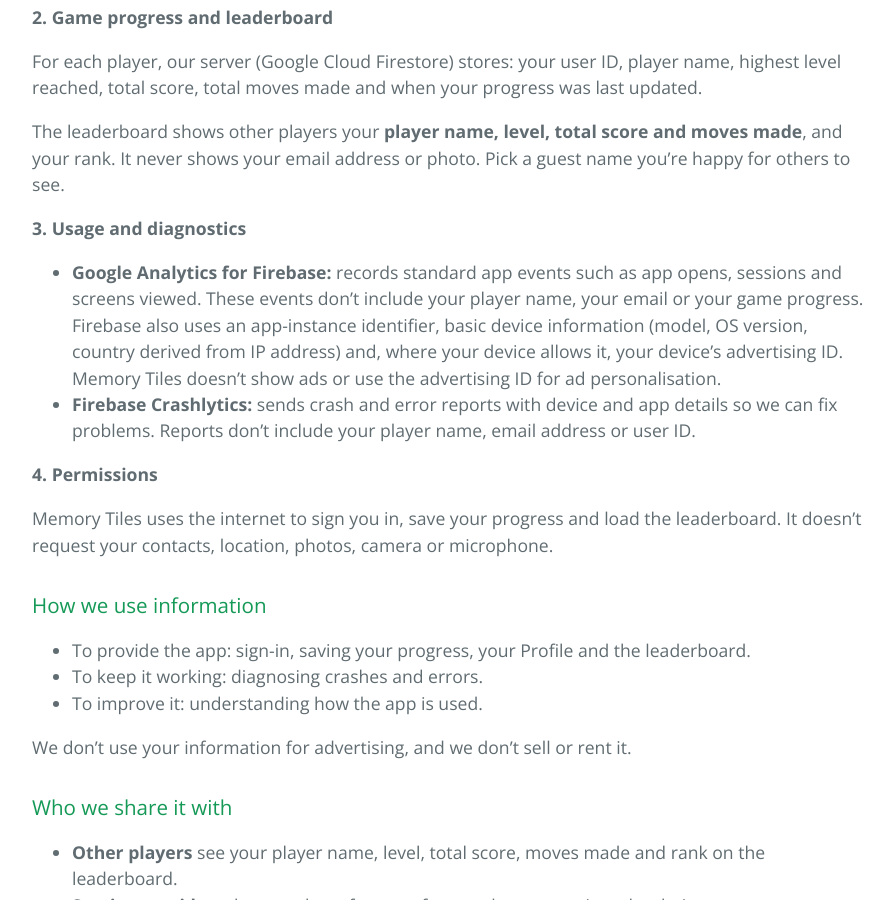
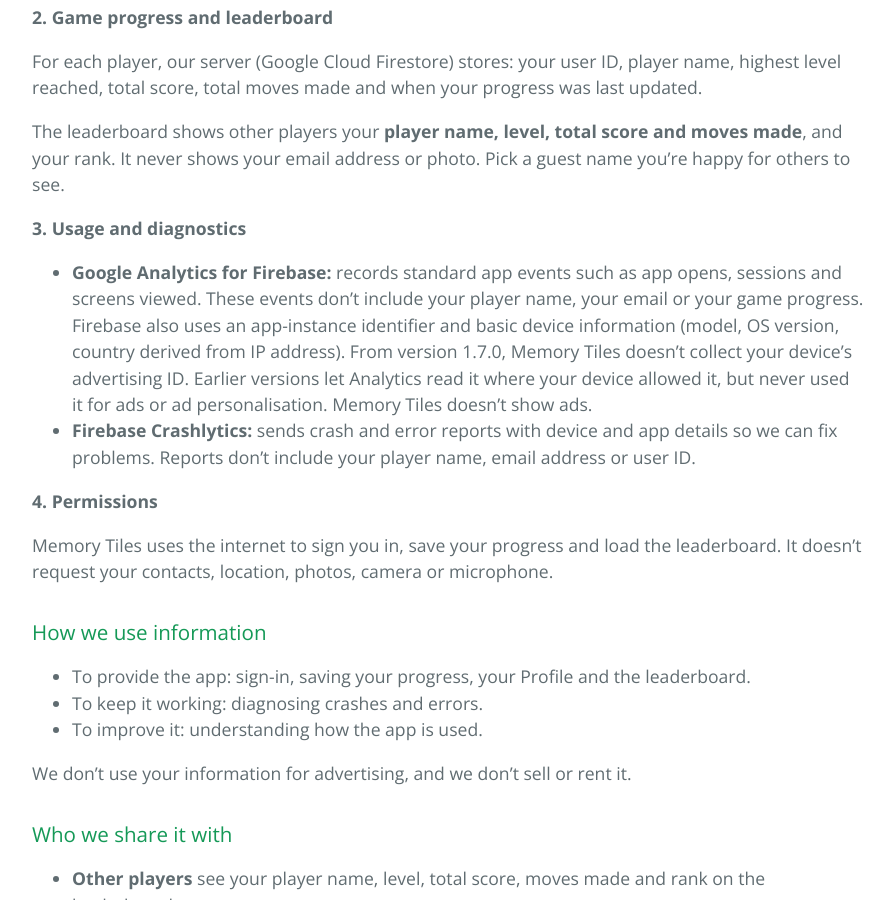
Before and after one commit to chaturaloka/chaturaloka.github.io, a Jekyll site: the page built from MemoryTiles_Policies.md, in a window 1280 px wide and 900 px high, scrolled down 1327 px. Shown: the whole window, without its empty margins (192-1085 px from the left). Built offline with Jekyll 4.4.1, drawn with Linux system fonts in a browser that asks for light colours; some of the changed text lies outside the part shown.

Commit message:
Memory Tiles privacy policy: no advertising ID from 1.7.0
1.7.0 removes the AD_ID permission and turns off Analytics'
advertising-ID collection. Say so, keep a note for earlier versions,
and move the effective date to 2026-11-21.

Co-Authored-By: Claude Opus 5.5 <noreply@anthropic.com>

```diff
--- a/MemoryTiles_Policies.md
+++ b/MemoryTiles_Policies.md
@@ -36,7 +36,7 @@ The leaderboard shows other players your **player name, level, total score and m
 
 **3. Usage and diagnostics**
 
-* **Google Analytics for Firebase:** records standard app events such as app opens, sessions and screens viewed. These events don't include your player name, your email or your game progress. Firebase also uses an app-instance identifier, basic device information (model, OS version, country derived from IP address) and, where your device allows it, your device's advertising ID. Memory Tiles doesn't show ads or use the advertising ID for ad personalisation.
+* **Google Analytics for Firebase:** records standard app events such as app opens, sessions and screens viewed. These events don't include your player name, your email or your game progress. Firebase also uses an app-instance identifier and basic device information (model, OS version, country derived from IP address). From version 1.7.0, Memory Tiles doesn't collect your device's advertising ID. Earlier versions let Analytics read it where your device allowed it, but never used it for ads or ad personalisation. Memory Tiles doesn't show ads.
 * **Firebase Crashlytics:** sends crash and error reports with device and app details so we can fix problems. Reports don't include your player name, email address or user ID.
 
 **4. Permissions**
```
Also changed, not shown: other parts of MemoryTiles_Policies.md (+1 -1 lines).
